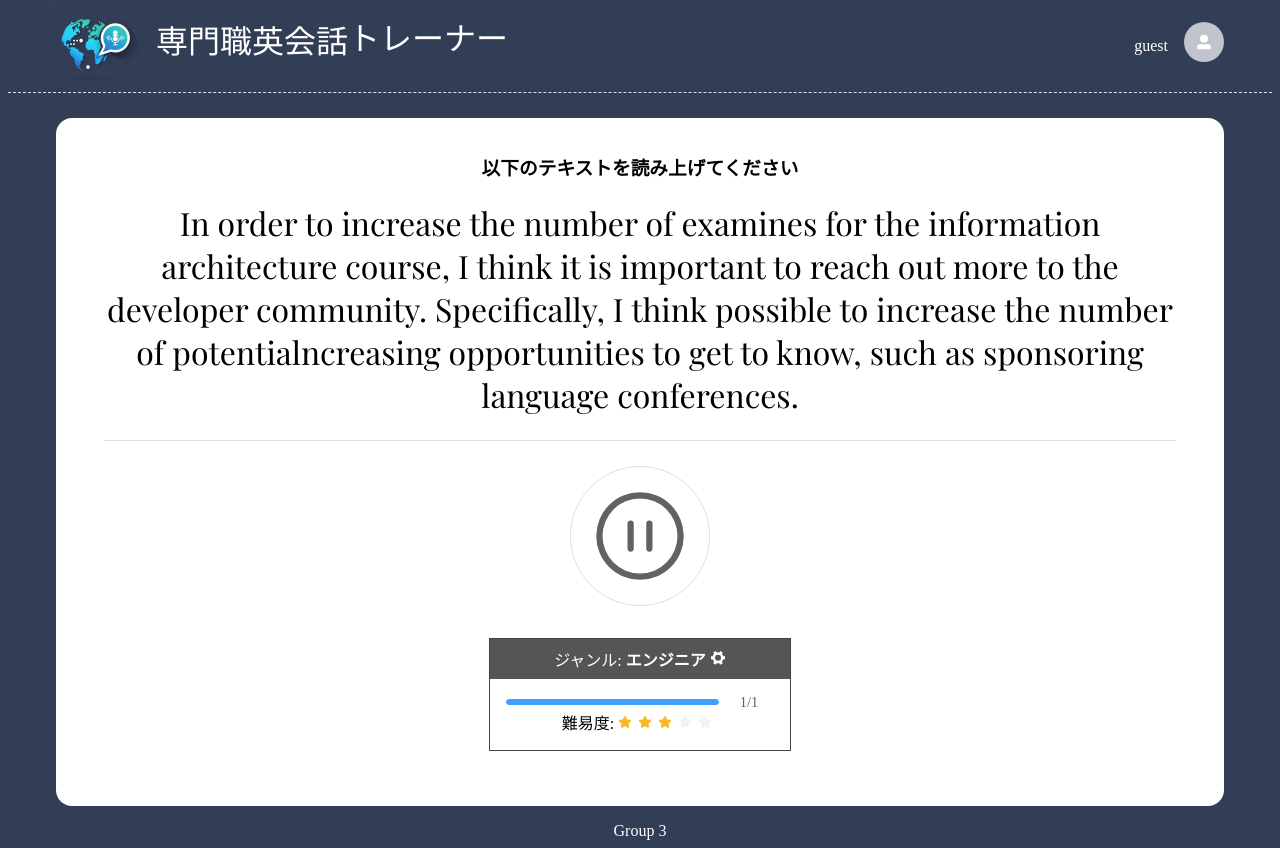
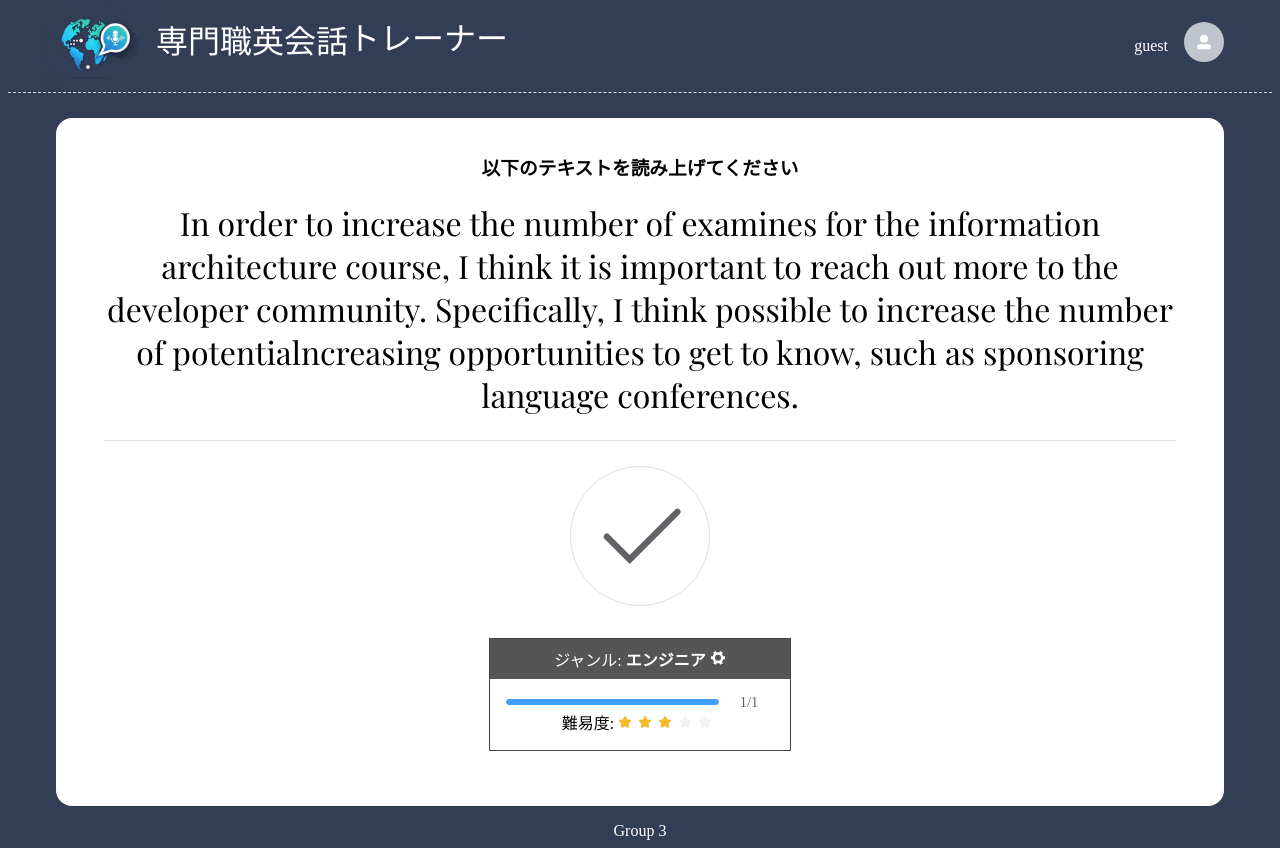
Before and after one commit to a25136sh/englishtrainer, a Vue app: page /try/1 in a window 1280 px wide. Both pictures are taken after a click on the button 640 px from the left and 536 px from the top of the page. Built offline with nearby package versions, Linux system fonts and the light colour scheme; no server answers; a web font is replaced by a local one.

Commit message:
change stop icon

```diff
--- a/src/views/TrialView.vue
+++ b/src/views/TrialView.vue
@@ -1,7 +1,7 @@
 <script setup lang="ts">
 import { ref, computed } from 'vue'
 import { ElMessage } from 'element-plus'
-import { Microphone, Tools, VideoPause } from '@element-plus/icons-vue'
+import { Check, Microphone, Tools } from '@element-plus/icons-vue'
 import axios from 'axios'
 import { useProblemStore } from '@/stores/problem'
 
@@ -82,7 +82,7 @@ const micOff = () => {
         <Microphone @click="micOn" />
       </el-icon>
       <el-icon size="100" v-else>
-        <VideoPause @click="micOff" />
+        <Check @click="micOff" />
       </el-icon>
     </el-button>
     <div class="property">
```
